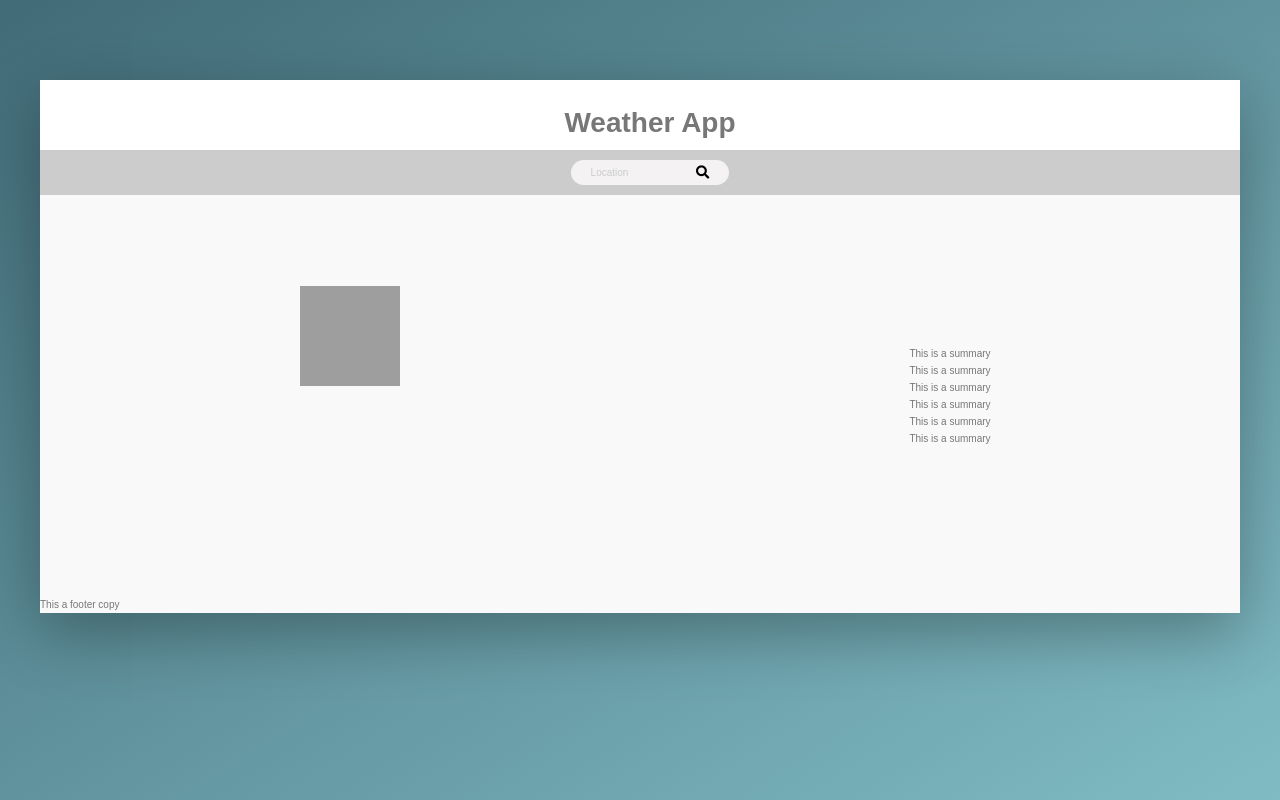
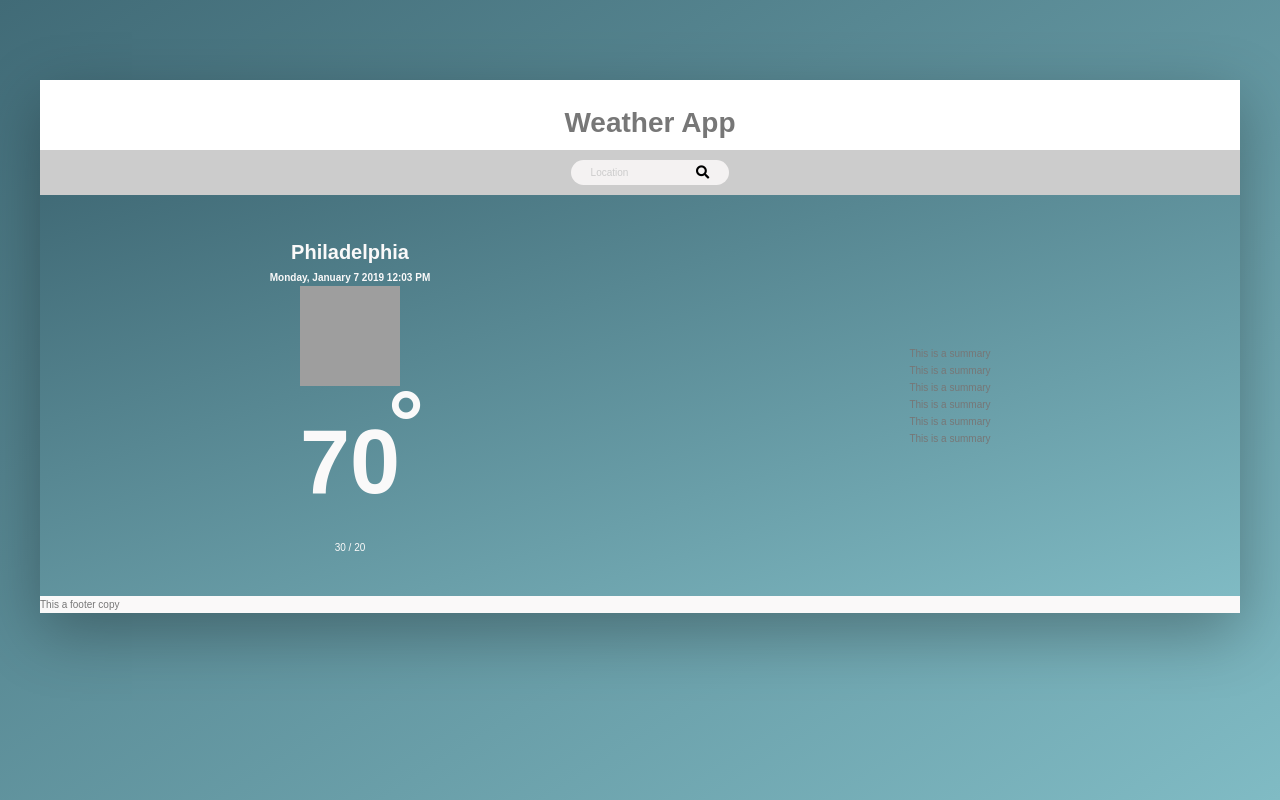
Before and after one commit to Ferewtucho/Weather-App, a Node server app: page / in a window 1280 px wide. Run offline with Node 20, Linux system fonts and the light colour scheme; some libraries are stand-ins or nearby versions; grey boxes are pictures that could not be loaded.

Commit message:
change backcolor of main class

```diff
--- a/public/css/style.css
+++ b/public/css/style.css
@@ -140,7 +140,7 @@
 /* ////////////////////////////////////////
 // Result */
 .main {
-  background-color: linear-gradient(to right bottom, #416b77, #80bbc4);
+  background-image: linear-gradient(to right bottom, #416b77, #80bbc4);
   padding: 10px;
   width: 100%;
 
```
